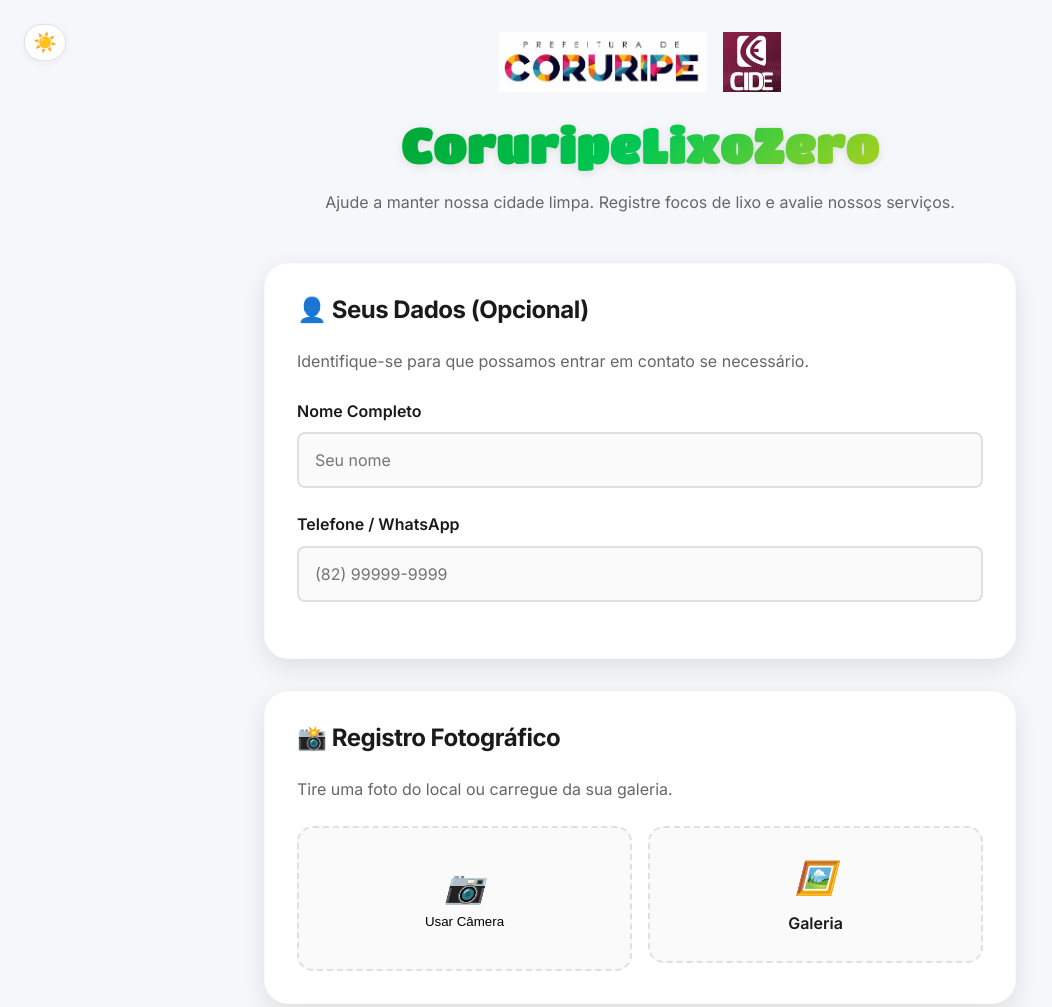
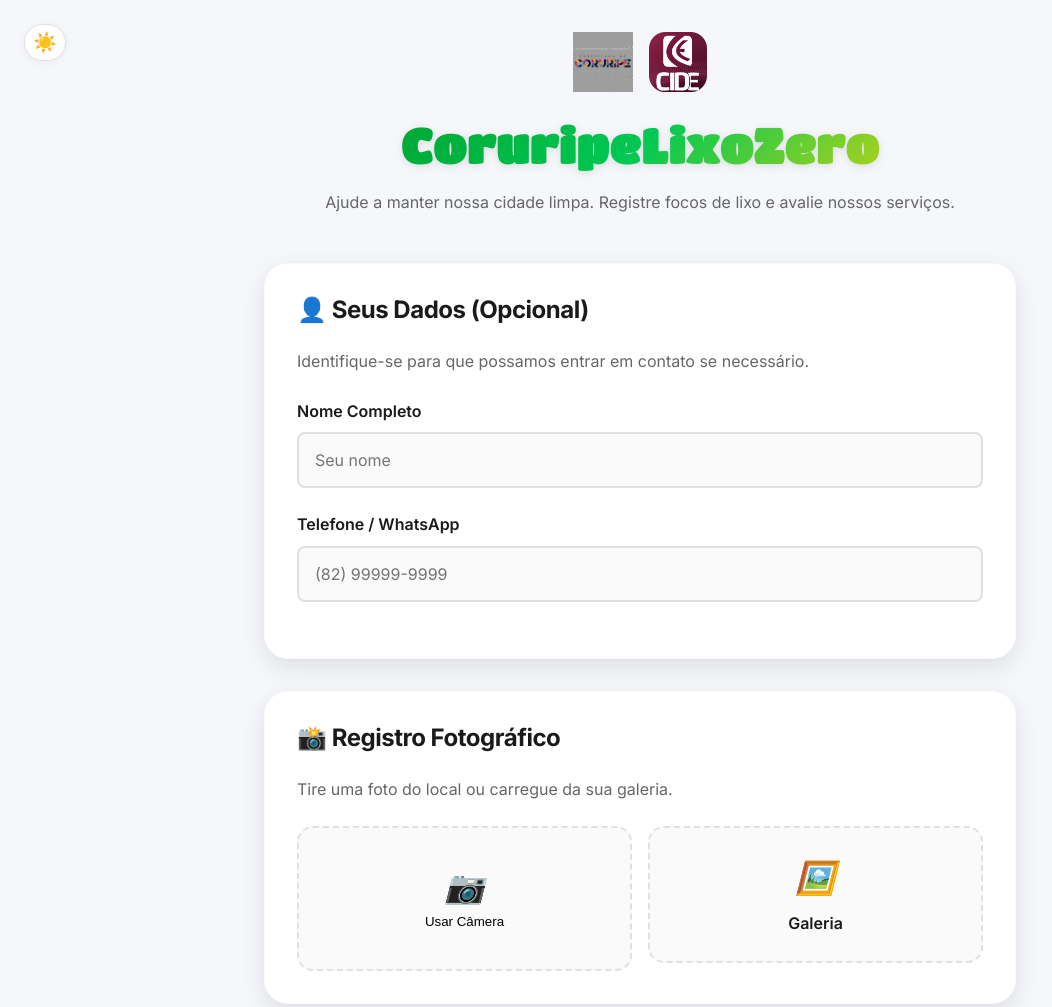
Before and after one commit to coruripelixozero-lang/coruripe-lixo-zero, a plain HTML site: page index.html in a window 1280 px wide. Shown: the top 1007 px of the page, without its empty margins (0-1052 px from the left). Drawn offline with nearby package versions, Linux system fonts and the light colour scheme.

Commit message:
Add files via upload

```diff
--- a/index.html
+++ b/index.html
@@ -1,5 +1,6 @@
 <!DOCTYPE html>
 <html lang="pt-BR">
+
 <head>
     <meta charset="UTF-8">
     <meta name="viewport" content="width=device-width, initial-scale=1.0">
@@ -17,23 +18,27 @@
     <!-- Custom CSS -->
     <link rel="stylesheet" href="style.css">
 </head>
+
 <body>
     <!-- Theme Toggle -->
     <div class="theme-toggle">
         <button id="themeBtn" class="theme-btn" aria-label="Alternar tema"><span class="theme-icon">☀️</span></button>
     </div>
+
     <div class="container">
         <header>
             <div class="logos-container">
-                <img src="logo-coruripe.png" alt="Prefeitura de Coruripe" class="logo">
-                <img src="logo-cide.png" alt="CIDE" class="logo">
+                <img src="logo-coruripe-v2.png" alt="Prefeitura de Coruripe" class="logo">
+                <img src="logo-cide-v2.png" alt="CIDE" class="logo">
             </div>
             <h1><a href="index.html" class="site-title">CoruripeLixoZero</a></h1>
             <p>Ajude a manter nossa cidade limpa. Registre focos de lixo e avalie nossos
                 serviços.</p>
         </header>
+
         <form id="reportForm">
             <!-- Form will be submitted via EmailJS -->
+
             <!-- Personal Info Section -->
             <section class="card">
                 <h2>👤 Seus Dados (Opcional)</h2>
@@ -47,6 +52,7 @@
                     <input type="text" id="userPhone" name="userPhone" placeholder="(82) 99999-9999">
                 </div>
             </section>
+
             <!-- Photo Upload Section -->
             <section class="card">
                 <h2>📸 Registro Fotográfico</h2>
@@ -67,6 +73,7 @@
                         foto</button>
                 </div>
             </section>
+
             <!-- Manual Address Section -->
             <section class="card">
                 <h2>🏠 Endereço (Opcional)</h2>
@@ -91,6 +98,7 @@
                         placeholder="Ex: Próximo ao mercado">
                 </div>
             </section>
+
             <!-- Map Section -->
             <section class="card">
                 <h2>📍 Localização no Mapa</h2>
@@ -109,6 +117,7 @@
                     Nenhum local
                     selecionado.</p>
             </section>
+
             <!-- Satisfaction Survey -->
             <section class="card">
                 <h2>📊 Pesquisa de Satisfação</h2>
@@ -140,16 +149,21 @@
                         placeholder="Descreva melhor o problema ou deixe uma sugestão..."></textarea>
                 </div>
             </section>
+
             <button type="submit" class="btn-submit">Enviar Relatório</button>
         </form>
+
         <footer style="text-align: center; margin-top: 3rem; color: var(--text-secondary); font-size: 0.9rem;">
             <p>&copy; 2025 Prefeitura Municipal de Coruripe - Alagoas</p>
         </footer>
     </div>
+
     <!-- Leaflet JS -->
     <script src="https://unpkg.com/leaflet@1.9.4/dist/leaflet.js"
         integrity="sha256-20nQCchB9co0qIjJZRGuk2/Z9VM+kNiyxNV1lvTlZBo=" crossorigin=""></script>
     <!-- Custom JS -->
-    <script src="script.js?v=12"></script>
+    <script src="script.js?v=13"></script>
+
 </body>
+
 </html>
```
Also changed, not shown: logo-cide-v2.png (added), logo-coruripe-v2.png (added).
